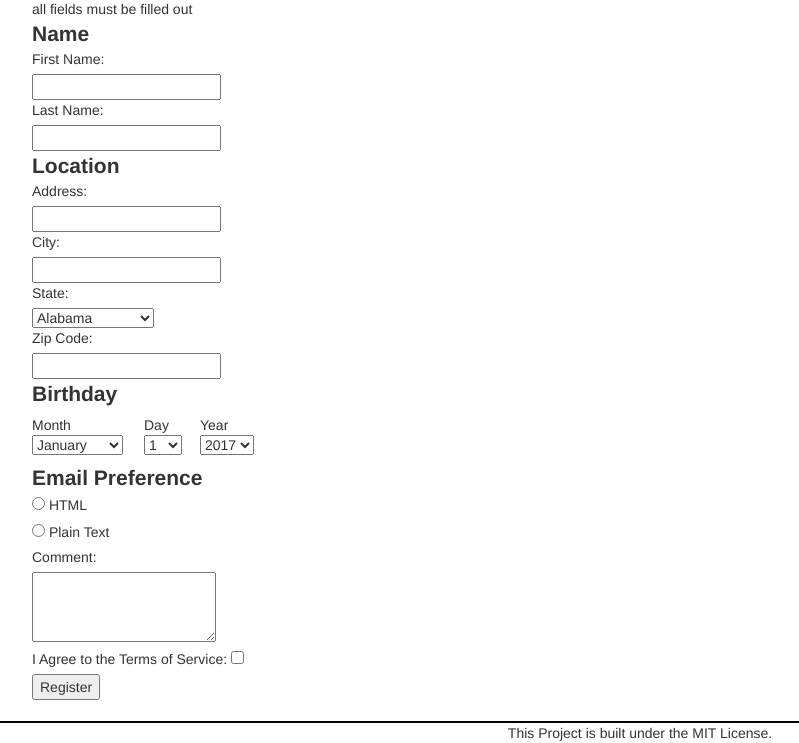
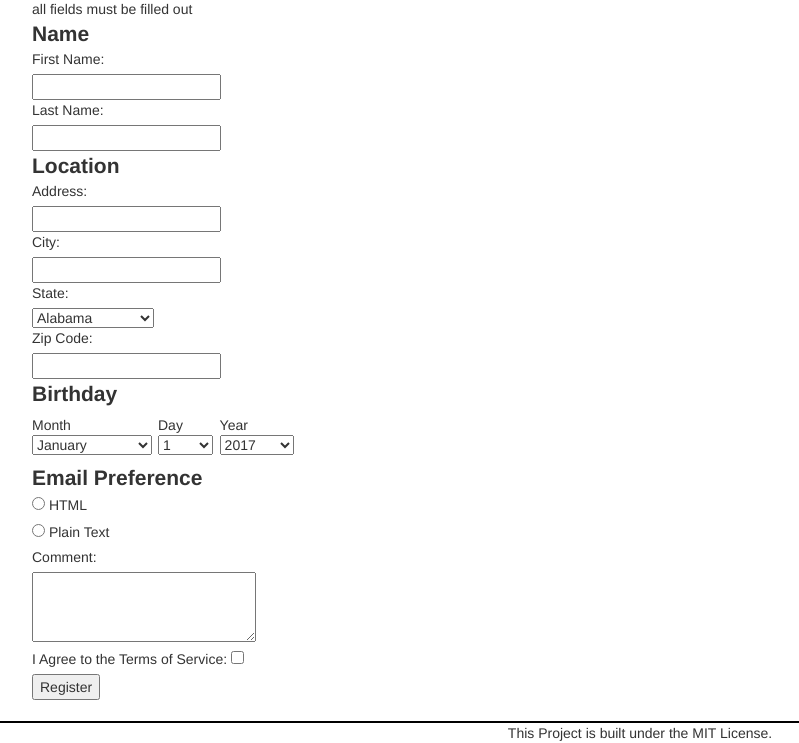
Before and after one commit to Ethameshep/discography, a PHP site: page / in a window 1280 px wide. Shown: the part 3443-4186 px from the top of the page, without its empty margins (0-799 px from the left). Run offline with PHP 8.4, Linux system fonts and the light colour scheme; some libraries are stand-ins or nearby versions.

Commit message:
age section adjustments
selects are now on a fixed width and should prevent overlapping on
browsers that render option tags slightly larger than normal (tested on
FreeBSD port of Firefox)

```diff
--- a/css/main.css
+++ b/css/main.css
@@ -66,7 +66,7 @@ label {font-weight: normal;}
 
 textarea {
     height: 5em;
-    width: auto;
+    width: 16em;
 }
 /*AGE SUBSECTION*/
 .age {
@@ -87,11 +87,21 @@ textarea {
 }
 
 label[for="month"] {left: 0em;} /*adjust to change X-Value*/
-label[for="day"] {left: 8em;}
-label[for="year"] {left: 12em;}
-#month {left: 0em;} /* keep month and day 8em apart*/
-#day {left: 8em;} /*keep day and year 4em apart*/
-#year {left: 12em;}
+label[for="day"] {left: 9em;}
+label[for="year"] {left: 13.4em;}
+#month {
+    left: 0em;
+    width: 8.6em;
+} /* keep month and day 8em apart*/
+
+#day {
+    left: 9em;
+    width: 3.9em;
+} /*keep day and year 5em apart*/
+#year {
+left: 13.4em;
+width: 5.3em;
+}
 /*FOOTER SECTION*/
 footer {
     margin-top: 1.5em;
```
